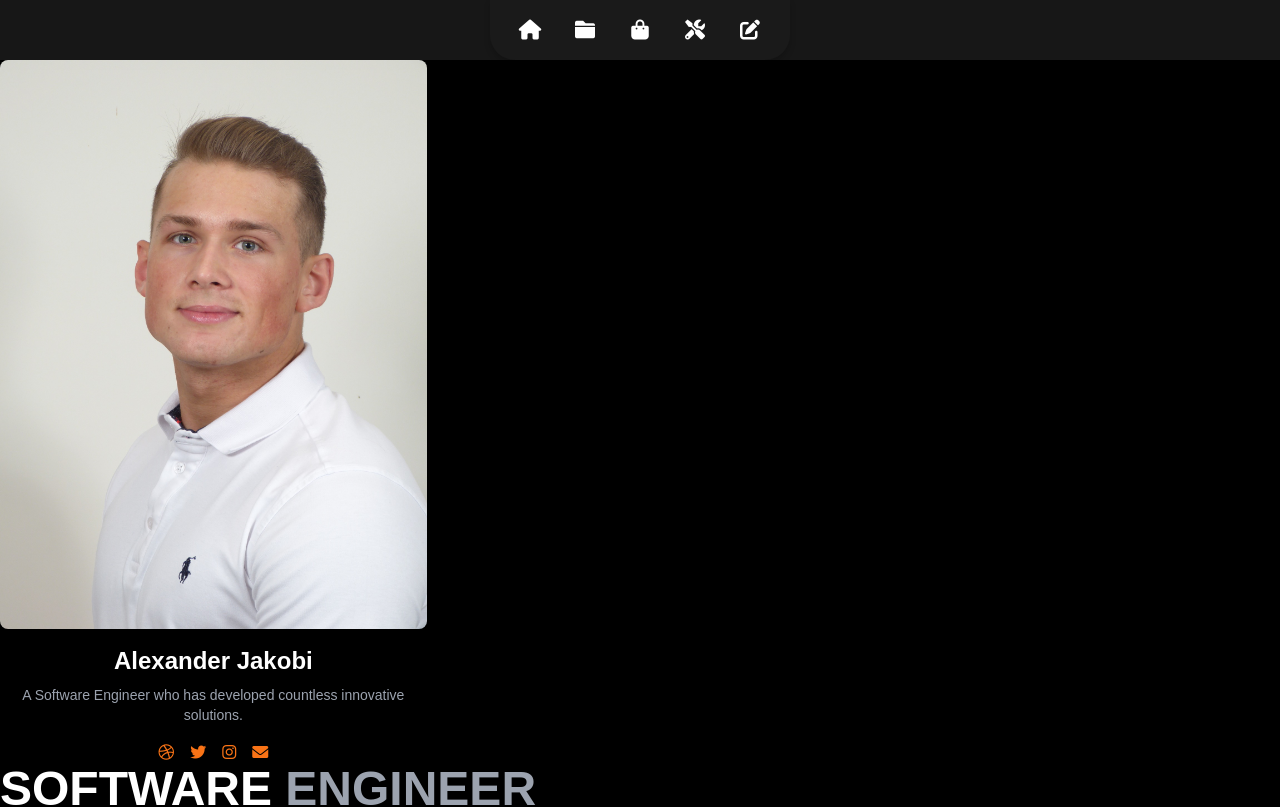
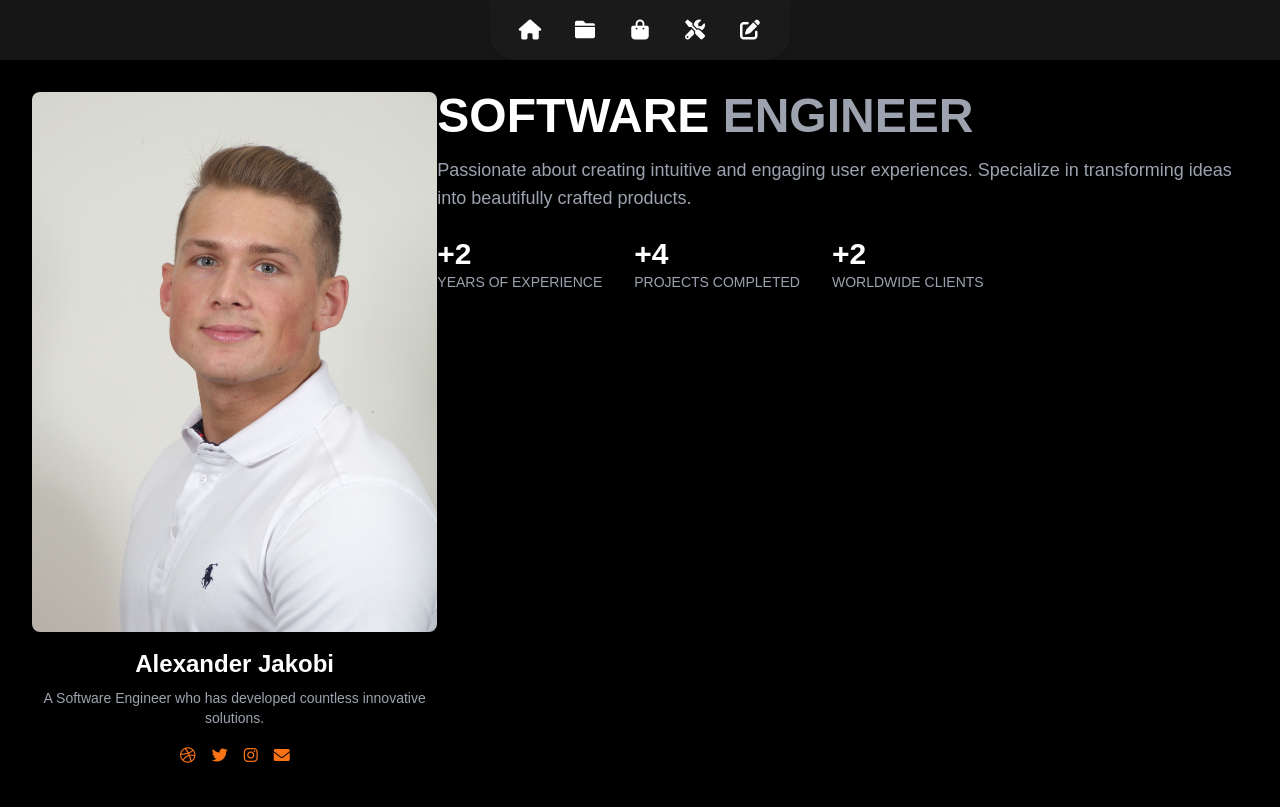
Before and after one commit to alexanderjakobi/portfolio, a Next.js app in the folder github-portfolio/: page / in a window 1280 px wide. Shown: the top 807 px of the page. Built offline with nearby package versions, Linux system fonts and the light colour scheme.

Commit message:
Korrektur Div

```diff
--- a/github-portfolio/pages/index.js
+++ b/github-portfolio/pages/index.js
@@ -26,7 +26,7 @@ export function IconBar(){
 
 export default function Home() {
   return (
-    <div className="bg-black text-white min-h-screen">
+    <div className="bg-black text-white min-h-screen flex flex-col lg:flex-row items-center lg:items-start p-8">
       {/* IconBar hinzufügen */}
       <IconBar />
 
```
